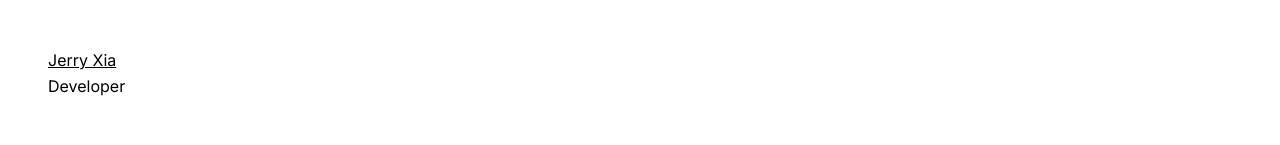
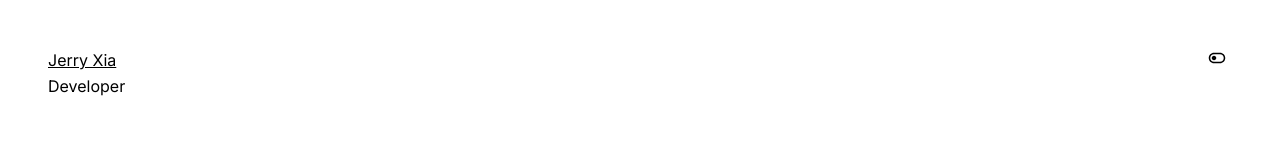
Before and after one commit to jerryliangxia/portfolio-v2, a Next.js app: page / in a window 1280 px wide. Shown: the top 145 px of the page. Built offline with nearby package versions, Linux system fonts and the light colour scheme.

Commit message:
Add dark mode with toggle

```diff
--- a/components/layout.js
+++ b/components/layout.js
@@ -1,5 +1,5 @@
 import Head from "next/head";
-import Image from "next/image";
+import ThemeToggle from "./toggle";
 import styles from "./layout.module.css";
 import utilStyles from "../styles/utils.module.css";
 import Link from "next/link";
@@ -29,8 +29,11 @@ export default function Layout({ children, home }) {
       <header className={styles.header}>
         {home ? (
           <>
-            <h1 className={utilStyles.heading}>{name}</h1>
-            <p className={utilStyles.paragraph}>{desc}</p>
+            <div className={styles.headerContent}>
+              <h1 className={utilStyles.heading}>{name}</h1>
+              <p className={utilStyles.paragraph}>{desc}</p>
+            </div>
+            <ThemeToggle />
           </>
         ) : (
           <></>
--- a/components/layout.module.css
+++ b/components/layout.module.css
@@ -3,7 +3,16 @@
 }
 
 .header {
+  display: flex;
+  justify-content: space-between;
+  align-items: flex-start;
   margin: 3rem;
+}
+
+.headerContent {
+  display: flex;
+  flex-direction: column;
+  align-items: left;
 }
 
 @media (max-width: 600px) {
--- /dev/null
+++ b/components/toggle.js
@@ -0,0 +1,68 @@
+import React, { useState, useEffect } from "react";
+
+const white = "rgba(256,256,256,1)";
+const black = "rgba(0,0,0,1)";
+const size = 18;
+
+const ToggleOff = () => {
+  return (
+    <svg
+      xmlns="http://www.w3.org/2000/svg"
+      viewBox="0 0 24 24"
+      height={size}
+      width={size}
+    >
+      <path
+        d="M8 7C5.23858 7 3 9.23858 3 12C3 14.7614 5.23858 17 8 17H16C18.7614 17 21 14.7614 21 12C21 9.23858 18.7614 7 16 7H8ZM8 5H16C19.866 5 23 8.13401 23 12C23 15.866 19.866 19 16 19H8C4.13401 19 1 15.866 1 12C1 8.13401 4.13401 5 8 5ZM8 15C6.34315 15 5 13.6569 5 12C5 10.3431 6.34315 9 8 9C9.65685 9 11 10.3431 11 12C11 13.6569 9.65685 15 8 15Z"
+        fill={black}
+      ></path>
+    </svg>
+  );
+};
+
+const ToggleOn = () => {
+  return (
+    <svg
+      xmlns="http://www.w3.org/2000/svg"
+      viewBox="0 0 24 24"
+      height={size}
+      width={size}
+    >
+      <path
+        d="M8 5H16C19.866 5 23 8.13401 23 12C23 15.866 19.866 19 16 19H8C4.13401 19 1 15.866 1 12C1 8.13401 4.13401 5 8 5ZM16 15C17.6569 15 19 13.6569 19 12C19 10.3431 17.6569 9 16 9C14.3431 9 13 10.3431 13 12C13 13.6569 14.3431 15 16 15Z"
+        fill={white}
+      ></path>
+    </svg>
+  );
+};
+
+function ThemeToggle() {
+  const [theme, setTheme] = useState(() => {
+    if (typeof window !== "undefined") {
+      return localStorage.getItem("theme") || "light-mode";
+    }
+    return "light-mode";
+  });
+
+  useEffect(() => {
+    document.documentElement.className = theme;
+    localStorage.setItem("theme", theme);
+  }, [theme]);
+
+  const toggleTheme = () => {
+    setTheme((prevTheme) =>
+      prevTheme === "light-mode" ? "dark-mode" : "light-mode"
+    );
+  };
+
+  return (
+    <button
+      onClick={toggleTheme}
+      style={{ background: "none", border: "none" }}
+    >
+      {theme === "light-mode" ? <ToggleOff /> : <ToggleOn />}
+    </button>
+  );
+}
+
+export default ThemeToggle;
--- a/styles/global.css
+++ b/styles/global.css
@@ -6,6 +6,30 @@ body {
     Ubuntu, Cantarell, Fira Sans, Droid Sans, Helvetica Neue, sans-serif;
   line-height: 1.6;
   font-size: 16px;
+  --black: #000;
+  --white: #fff;
+  --gray: #222;
+}
+
+.light-mode {
+  --background-color: var(--white);
+  --text-color: var(--black);
+  --link-color: var(--black);
+  --border-color: var(--gray);
+}
+
+.dark-mode {
+  --background-color: var(--black);
+  --text-color: var(--white);
+  --link-color: var(--white);
+  --border-color: var(--white);
+}
+
+html,
+body {
+  background-color: var(--background-color);
+  color: var(--text-color);
+  /* transition: background-color 0.5s ease, color 0.5s ease; */
 }
 
 * {
@@ -13,12 +37,15 @@ body {
 }
 
 a {
-  color: #000;
+  color: var(--link-color);
   text-decoration: underline;
+  /* transition: color 0.5s ease; */
 }
 
 a:hover {
+  color: var(--link-color);
   text-decoration: underline;
+  /* transition: color 0.5s ease; */
 }
 
 img {
@@ -30,8 +57,10 @@ img {
 }
 
 .article > h1 {
+  color: var(--text-color);
   font-size: 1rem;
   margin: 0;
   font-weight: normal;
   text-decoration: underline;
+  /* transition: color 0.5s ease; */
 }
--- a/styles/utils.module.css
+++ b/styles/utils.module.css
@@ -99,7 +99,7 @@
 }
 
 .link {
-  color: #000;
+  /* color: #000; */
   text-decoration: underline;
 }
 
```
